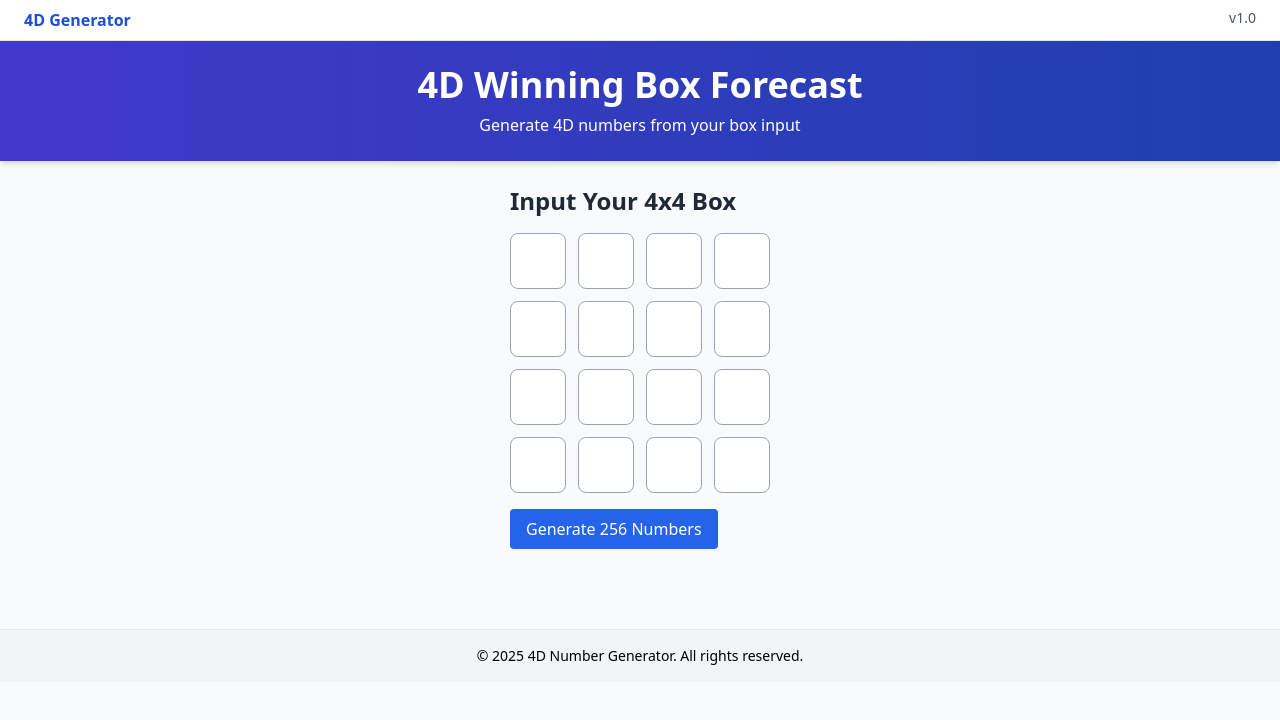
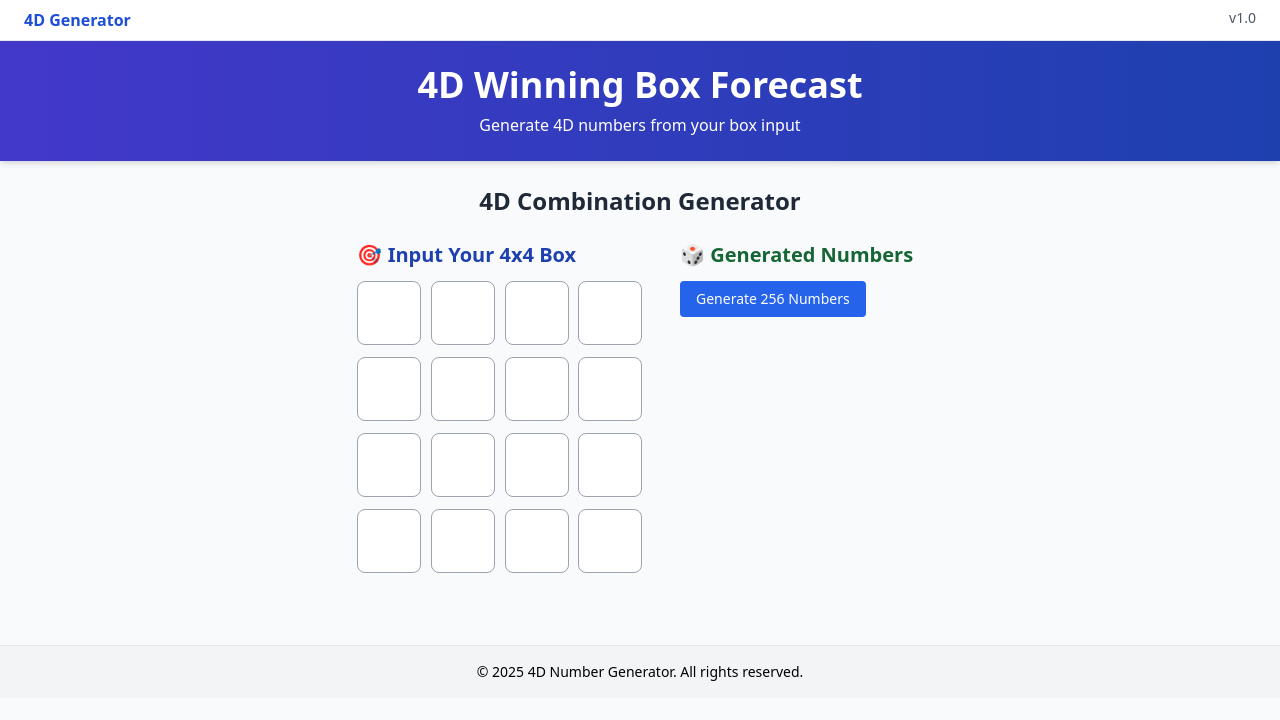
Before and after one commit to Rexy49/4d-box-generator, a React (Vite) app: page / in a window 1280 px wide. Shown: the top 720 px of the page. Built offline with nearby package versions, Linux system fonts and the light colour scheme.

Commit message:
Update App.jsx

```diff
--- a/src/App.jsx
+++ b/src/App.jsx
@@ -44,11 +44,11 @@ function FourDBoxGenerator() {
     }
 
     const combos = [];
-    for (let i = 0; i < 4; i++) {
-      for (let j = 0; j < 4; j++) {
-        for (let k = 0; k < 4; k++) {
-          for (let l = 0; l < 4; l++) {
-            combos.push(`${matrix[i][0]}${matrix[j][1]}${matrix[k][2]}${matrix[l][3]}`);
+    for (let a = 0; a < 4; a++) {
+      for (let b = 0; b < 4; b++) {
+        for (let c = 0; c < 4; c++) {
+          for (let d = 0; d < 4; d++) {
+            combos.push(`${matrix[0][a]}${matrix[1][b]}${matrix[2][c]}${matrix[3][d]}`);
           }
         }
       }
@@ -68,7 +68,12 @@ function FourDBoxGenerator() {
 
   return (
     <main className="p-6 max-w-6xl mx-auto">
-      <h2 className="text-2xl font-semibold mb-4 text-gray-800">Input Your 4x4 Box</h2>
+      <h2 className="text-2xl font-semibold mb-6 text-gray-800 text-center">
+        4D Combination Generator
+      </h2>
+      <div className="flex flex-col md:flex-row gap-10 items-start">
+        <div className="md:w-1/2">
+          <h3 className="text-xl font-semibold mb-3 text-blue-800">🎯 Input Your 4x4 Box</h3>
           <div className="grid grid-cols-4 gap-3 mb-4">
             {matrix.map((row, rowIndex) =>
               row.map((value, colIndex) => (
@@ -76,31 +81,35 @@ function FourDBoxGenerator() {
                   key={`${rowIndex}-${colIndex}`}
                   type="text"
                   maxLength={1}
-              className="w-14 h-14 text-center border border-gray-400 rounded-lg text-lg"
+                  className="w-16 h-16 text-center border border-gray-400 rounded-lg text-xl"
                   value={matrix[rowIndex][colIndex]}
                   onChange={(e) => handleChange(rowIndex, colIndex, e.target.value)}
                 />
               ))
             )}
           </div>
-      <div className="flex gap-4 mb-6">
+        </div>
+
+        <div className="flex-1">
+          <h3 className="text-xl font-semibold mb-3 text-green-800">🎲 Generated Numbers</h3>
+          <div className="flex gap-4 mb-4">
             <button
               onClick={generateCombinations}
-          className="px-4 py-2 bg-blue-600 text-white rounded hover:bg-blue-700"
+              className="px-4 py-2 bg-blue-600 text-white rounded hover:bg-blue-700 text-sm"
             >
               Generate 256 Numbers
             </button>
             {combinations.length > 0 && (
               <button
                 onClick={exportToFile}
-            className="px-4 py-2 bg-green-600 text-white rounded hover:bg-green-700"
+                className="px-4 py-2 bg-green-600 text-white rounded hover:bg-green-700 text-sm"
               >
                 Export to File
               </button>
             )}
           </div>
           {combinations.length > 0 && (
-        <div className="grid grid-cols-4 gap-2 text-sm">
+            <div className="grid grid-cols-4 gap-2 text-sm max-h-[500px] overflow-y-scroll pr-2">
               {combinations.map((combo, idx) => (
                 <div key={idx} className="p-2 border border-gray-300 rounded text-center bg-white shadow-sm">
                   {combo}
@@ -108,6 +117,8 @@ function FourDBoxGenerator() {
               ))}
             </div>
           )}
+        </div>
+      </div>
     </main>
   );
 }
```
Lines whose indentation alone changed are shown as unchanged.
